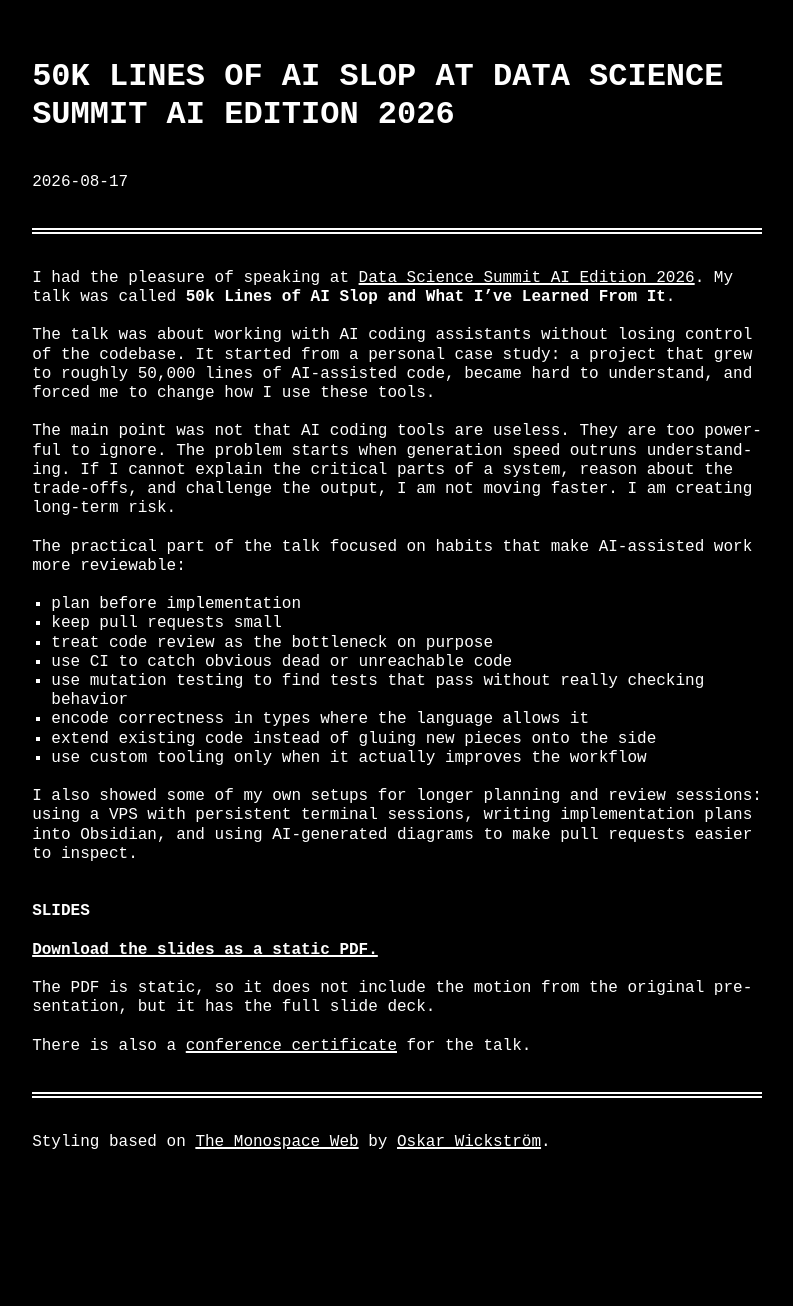
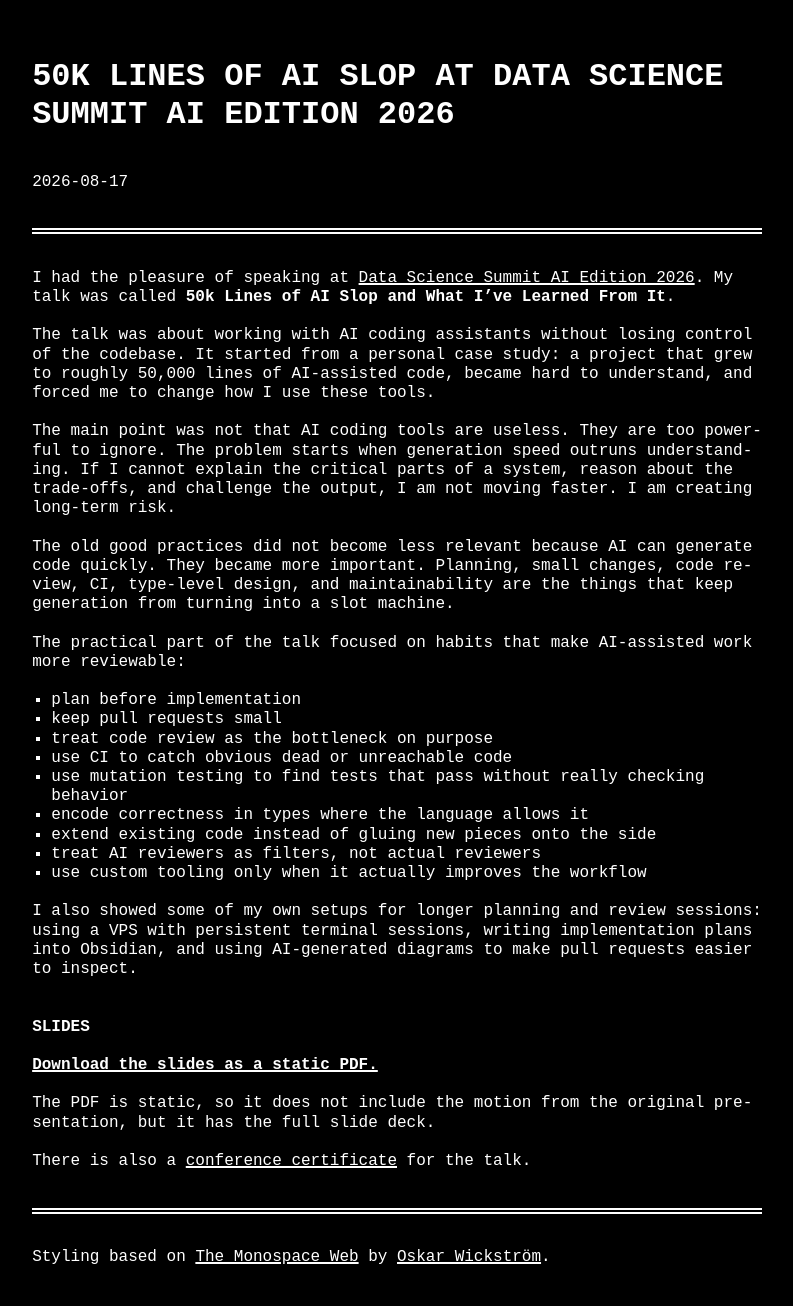
Before and after one commit to bajor/bajor-dev-blog, a Jekyll site: the page built from _posts/2026-08-17-50k-lines-of-ai-slop-data-science-summit-ai-edition-2026.md, in a window 1280 px wide. Shown: the whole page, without its empty margins (243-1036 px from the left). Built offline with Jekyll 4.4.1, drawn with Linux system fonts in a browser that asks for light colours; some web fonts are replaced; before the commit the page ends 1190 px from its top, so only the background shows below that.

Commit message:
docs: align summit post with talk lessons

```diff
--- a/_posts/2026-08-17-50k-lines-of-ai-slop-data-science-summit-ai-edition-2026.md
+++ b/_posts/2026-08-17-50k-lines-of-ai-slop-data-science-summit-ai-edition-2026.md
@@ -10,6 +10,8 @@ The talk was about working with AI coding assistants without losing control of t
 
 The main point was not that AI coding tools are useless. They are too powerful to ignore. The problem starts when generation speed outruns understanding. If I cannot explain the critical parts of a system, reason about the trade-offs, and challenge the output, I am not moving faster. I am creating long-term risk.
 
+The old good practices did not become less relevant because AI can generate code quickly. They became more important. Planning, small changes, code review, CI, type-level design, and maintainability are the things that keep generation from turning into a slot machine.
+
 The practical part of the talk focused on habits that make AI-assisted work more reviewable:
 
 - plan before implementation
@@ -19,6 +21,7 @@ The practical part of the talk focused on habits that make AI-assisted work more
 - use mutation testing to find tests that pass without really checking behavior
 - encode correctness in types where the language allows it
 - extend existing code instead of gluing new pieces onto the side
+- treat AI reviewers as filters, not actual reviewers
 - use custom tooling only when it actually improves the workflow
 
 I also showed some of my own setups for longer planning and review sessions: using a VPS with persistent terminal sessions, writing implementation plans into Obsidian, and using AI-generated diagrams to make pull requests easier to inspect.
```
